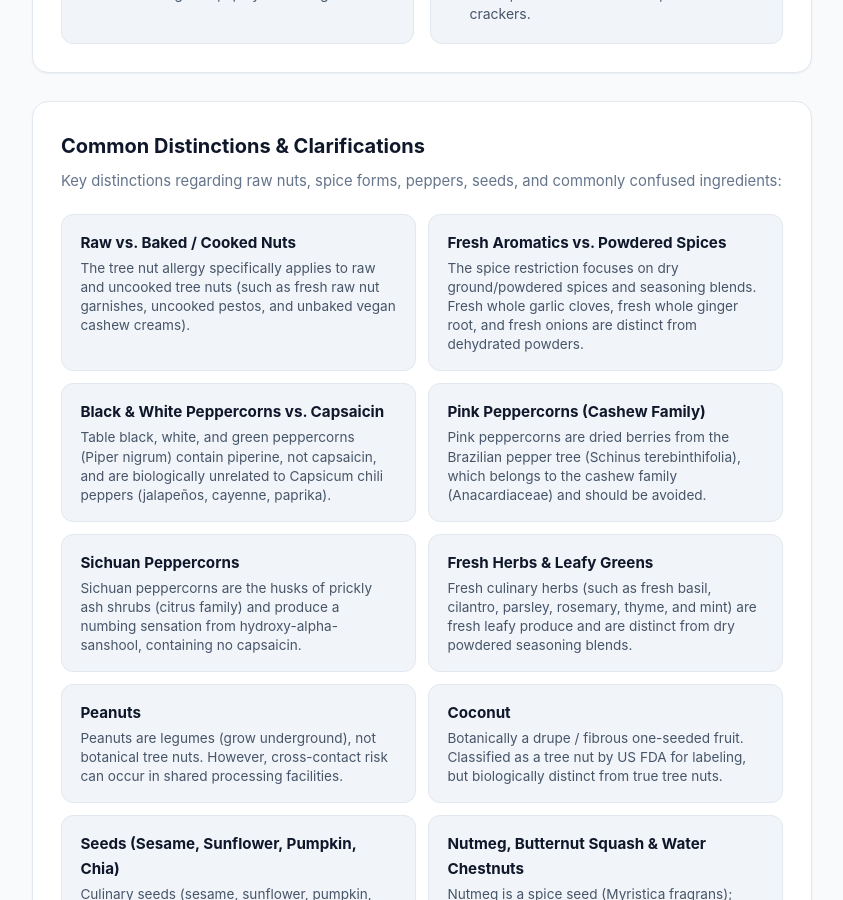
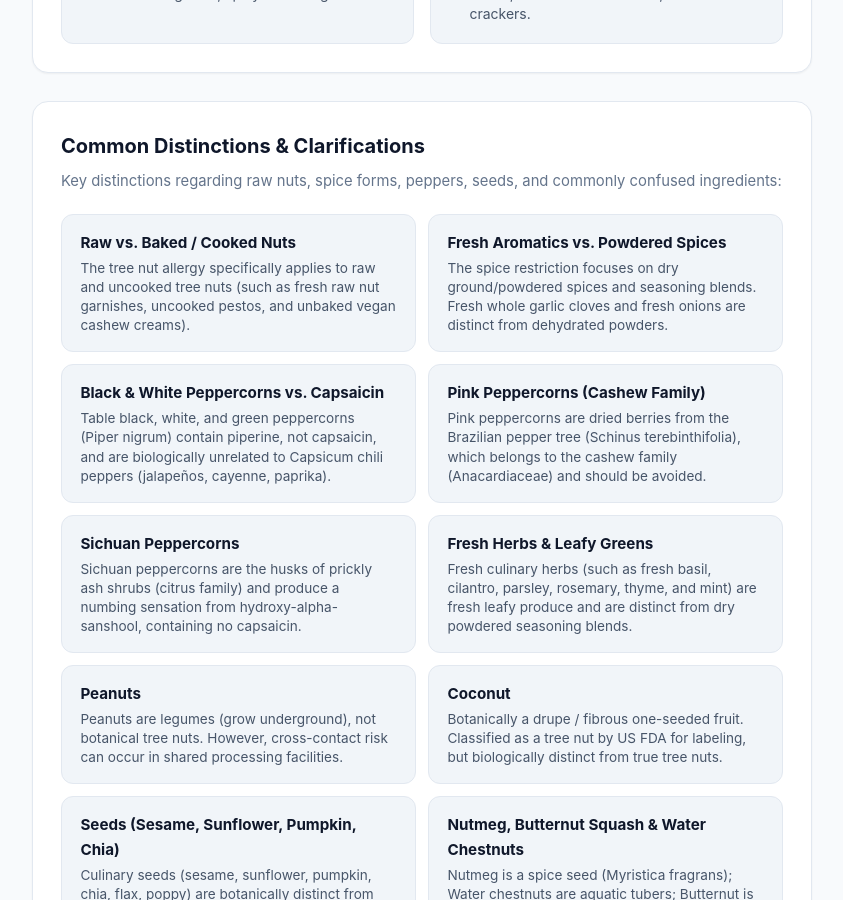
Before and after one commit to gideontong/gideontong.com, a Jekyll site: the page allergens/index.html, which Jekyll copies as it is, in a window 1280 px wide and 900 px high, scrolled down 3161 px. Shown: the whole window, without its empty margins (218-1061 px from the left). Built offline with Jekyll 4.4.1, drawn with Linux system fonts in a browser that asks for light colours; some of the changed text lies outside the part shown.

Commit message:
Update allergens list

```diff
--- a/allergens/index.html
+++ b/allergens/index.html
@@ -245,11 +245,6 @@
                     <span class="nut-alias">Dehydrated onion powder, spice rubs</span>
                 </div>
 
-                <div class="nut-card" data-keywords="ginger ground ginger dry ginger powder sonth">
-                    <span class="nut-name">Ginger (Ground / Powdered)</span>
-                    <span class="nut-alias">Zingiber officinale, dry ginger powder, sonth</span>
-                </div>
-
                 <div class="nut-card" data-keywords="curry powder garam masala ras el hanout five spice blends">
                     <span class="nut-name">Curry Powder & Spice Blends</span>
                     <span class="nut-alias">Garam masala, curry blends, taco & fajita seasoning, BBQ rubs</span>
@@ -360,7 +355,7 @@
                 <div class="clarify-item">
                     <div class="clarify-title">Fresh Aromatics vs. Powdered Spices</div>
                     <div class="clarify-desc">The spice restriction focuses on dry ground/powdered spices and seasoning blends. Fresh
-                        whole garlic cloves, fresh whole ginger root, and fresh onions are distinct from dehydrated powders.</div>
+                        whole garlic cloves and fresh onions are distinct from dehydrated powders.</div>
                 </div>
 
                 <div class="clarify-item">
```
